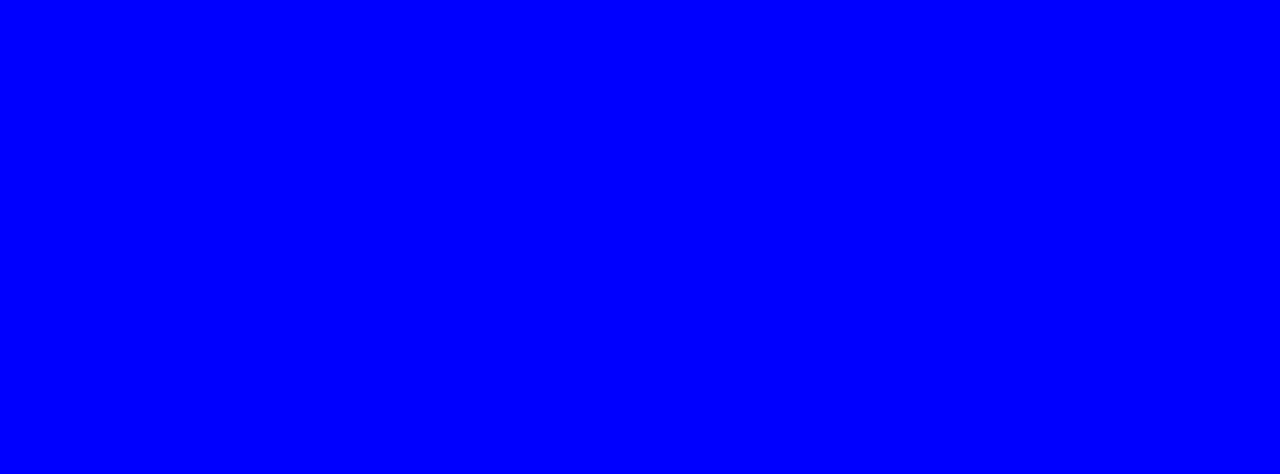
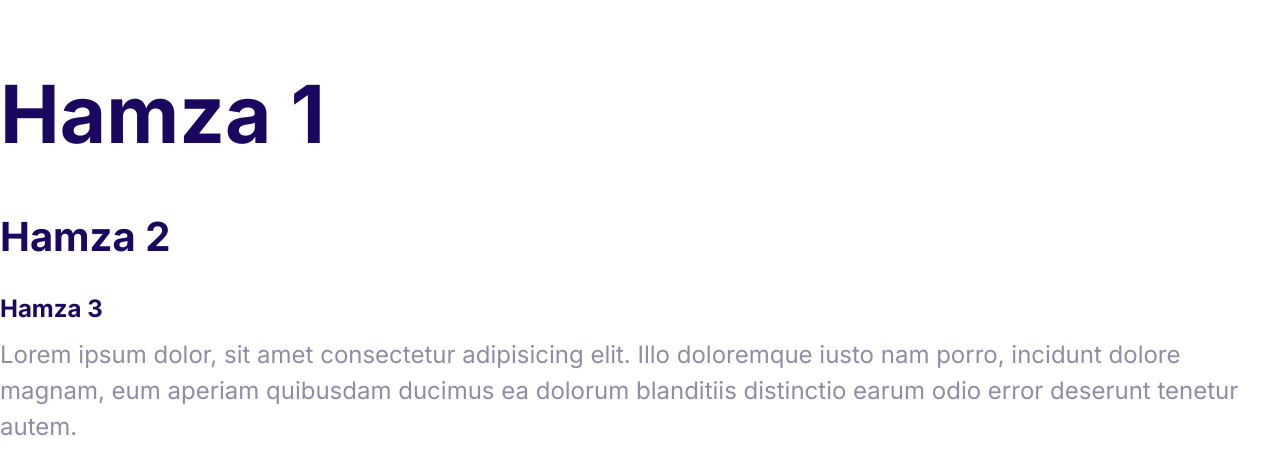
Before and after one commit to MohammedSaeedJafar/MHI, a plain HTML site: page index.html in a window 1280 px wide. Drawn offline with Linux system fonts and the light colour scheme.

Commit message:
define the styles for the fons.

```diff
--- a/css/styles.css
+++ b/css/styles.css
@@ -1,3 +1,36 @@
+:root {
+    --color-primary: #2584ff;
+    --color-secondary: #00d9ff;
+    --color-accent: #ff3400;
+    --color-headings: #1b0760;
+    --color-body: #918ca4;
+}
+
+html{
+    font-size: 62.5%;
+}
+
+
 body{
-    background: blue;
+    font-family: inter, Arial, Helvetica, sans-serif;
+    font-size: 2.4rem;
+    line-height: 1.5;
+    color: var(--color-body);
 }
+h1,h2,h3{color: var(--color-headings);
+    margin-bottom: 1rem;}
+h1{font-size: 7rem ;}
+h2{font-size: 4rem;}
+h3{font-size: 3rem;
+   }
+   p{
+    margin-top: 0;
+   }
+
+   @media screen and (min-width: 900px) {
+
+    h1{font-size: 8rem;}
+    h2{font-size: 4rem;}
+    h3{font-size: 2.4rem;}
+
+   }
--- a/index.html
+++ b/index.html
@@ -5,10 +5,18 @@
     <meta http-equiv="X-UA-Compatible" content="IE=edge">
     <meta name="viewport" content="width=device-width, initial-scale=1.0">
     <title>Document</title>
+    <link rel="preconnect" href="https://fonts.googleapis.com">
+    <link rel="preconnect" href="https://fonts.gstatic.com" crossorigin>
+    <link href="https://fonts.googleapis.com/css2?family=Inter:wght@400;700;800&display=swap" rel="stylesheet">
+
     <link rel="stylesheet" href="css/normalize.css">
     <link rel="stylesheet" href="css/styles.css">
 </head>
 <body>
+    <h1>Hamza 1</h1>
+    <h2>Hamza 2</h2>
+    <h3>Hamza 3</h3>
+    <p>Lorem ipsum dolor, sit amet consectetur adipisicing elit. Illo doloremque iusto nam porro, incidunt dolore magnam, eum aperiam quibusdam ducimus ea dolorum blanditiis distinctio earum odio error deserunt tenetur autem.</p>
 
 </body>
 </html>
```
